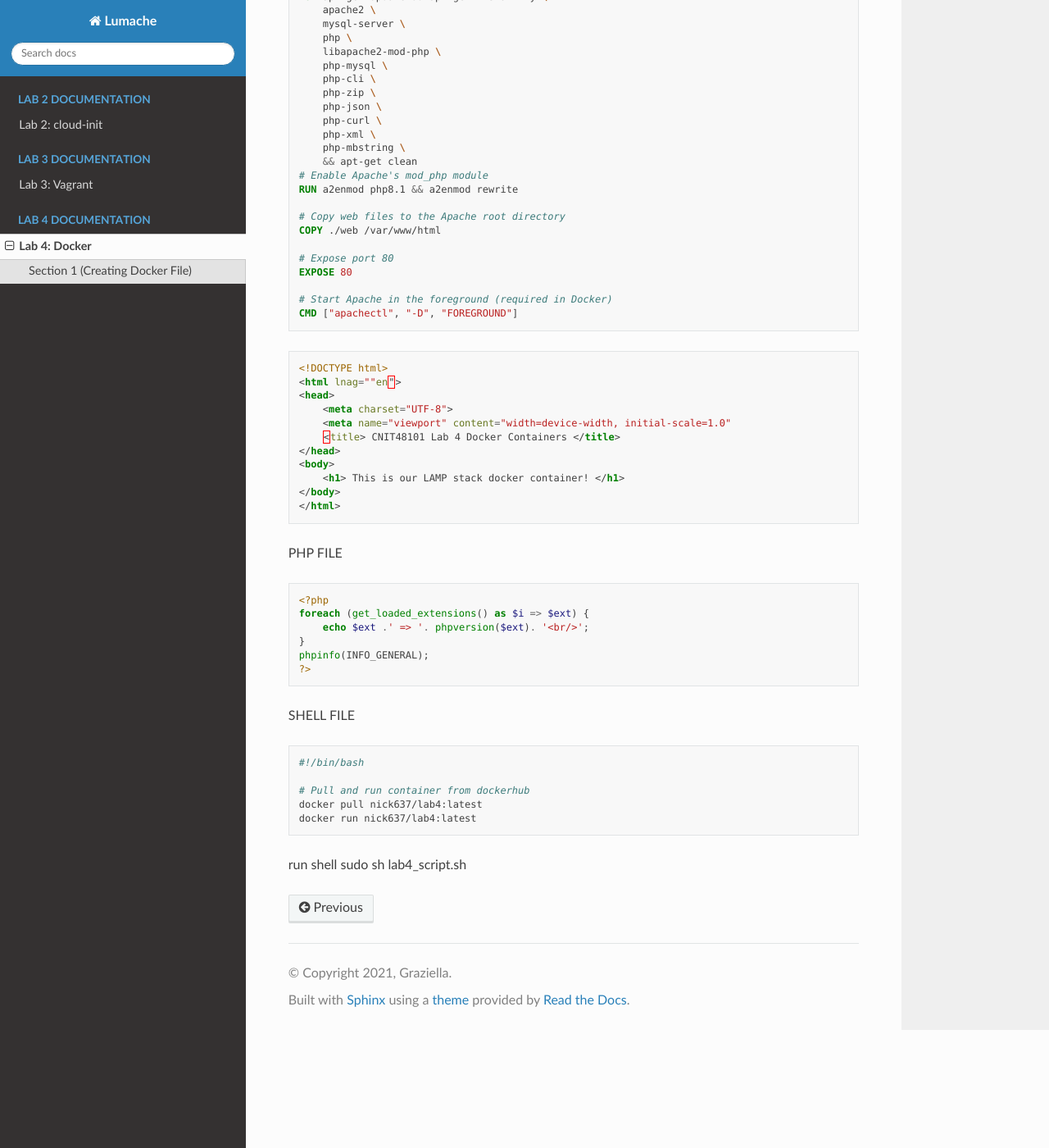
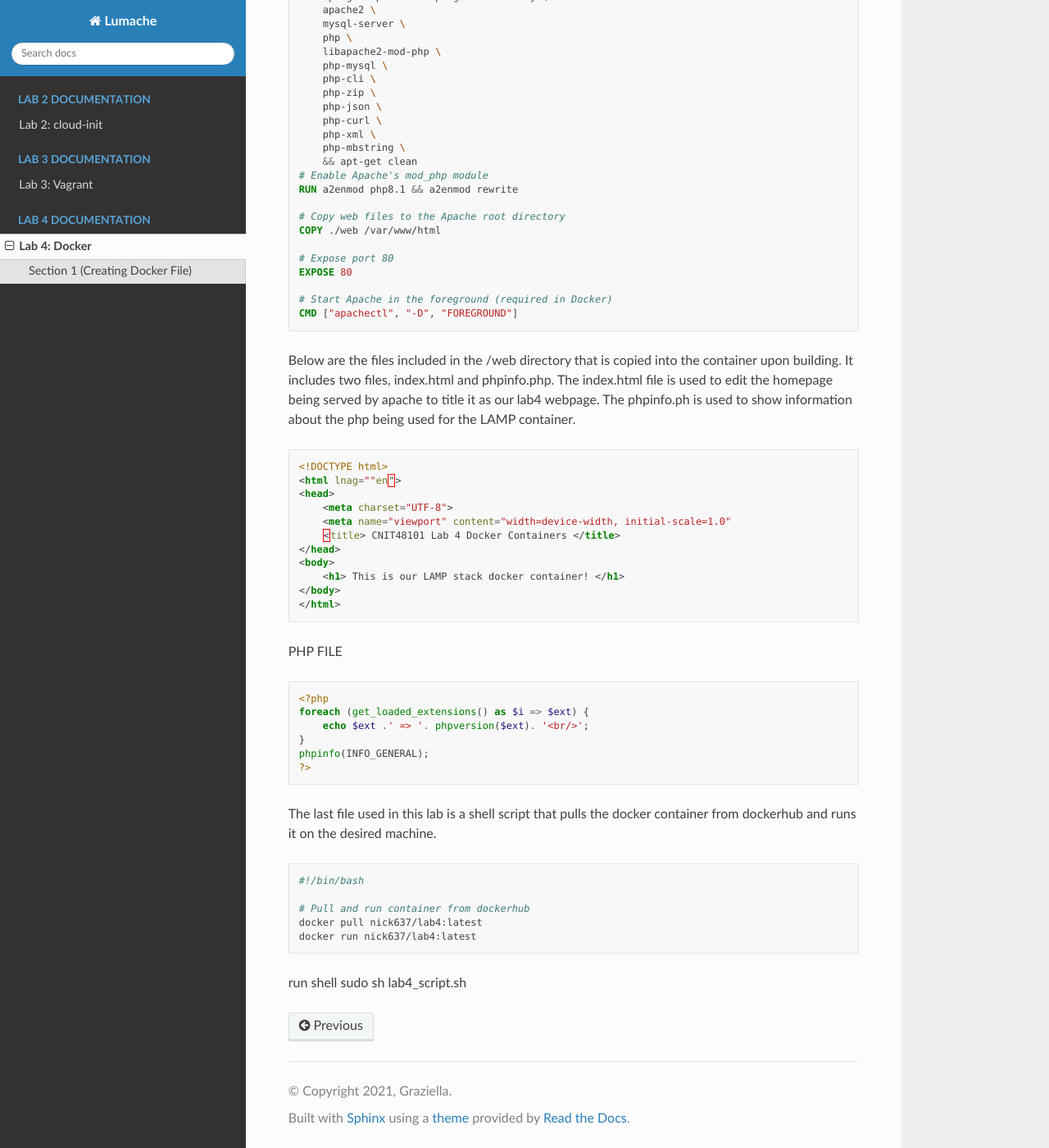
Before and after one commit to Hexadual/CNIT48101, a Sphinx documentation site: the page built from docs/source/lab4.rst, in a window 1280 px wide and 1400 px high, scrolled down 654 px. Shown: the whole window at 82% size. Built offline with Sphinx 7.4.7 and the Read the Docs theme 3.1.0, drawn with Linux system fonts in a browser that asks for light colours.

Commit message:
Update lab4.rst

```diff
--- a/docs/source/lab4.rst
+++ b/docs/source/lab4.rst
@@ -45,6 +45,7 @@ DOCKER FILE
     # Start Apache in the foreground (required in Docker)
     CMD ["apachectl", "-D", "FOREGROUND"]
 
+Below are the files included in the /web directory that is copied into the container upon building. It includes two files, index.html and phpinfo.php. The index.html file is used to edit the homepage being served by apache to title it as our lab4 webpage. The phpinfo.ph is used to show information about the php being used for the LAMP container.
 
 .. code-block:: html
 
@@ -71,7 +72,7 @@ PHP FILE
     phpinfo(INFO_GENERAL);
     ?>
 
-SHELL FILE
+The last file used in this lab is a shell script that pulls the docker container from dockerhub and runs it on the desired machine.
 
 .. code-block:: bash
 
```
